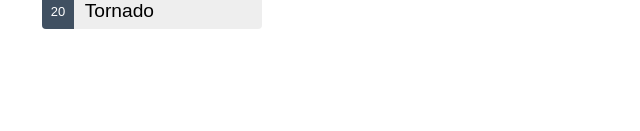
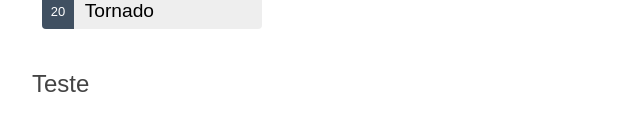
Before and after one commit to lucas-bids/angular-tour-of-heroes, an Angular app: page / in a window 1280 px wide. Shown: the part 597-728 px from the top of the page, without its empty margins (0-640 px from the left). Built offline with nearby package versions, Linux system fonts and the light colour scheme.

Commit message:
crie h2 de teste

```diff
--- a/src/app/heroes/heroes.component.html
+++ b/src/app/heroes/heroes.component.html
@@ -18,3 +18,5 @@
     <input id="hero-name" [(ngModel)]="selectedHero.name" placeholder="name">
   </div>
 </div>
+
+<h2>Teste</h2>
```
